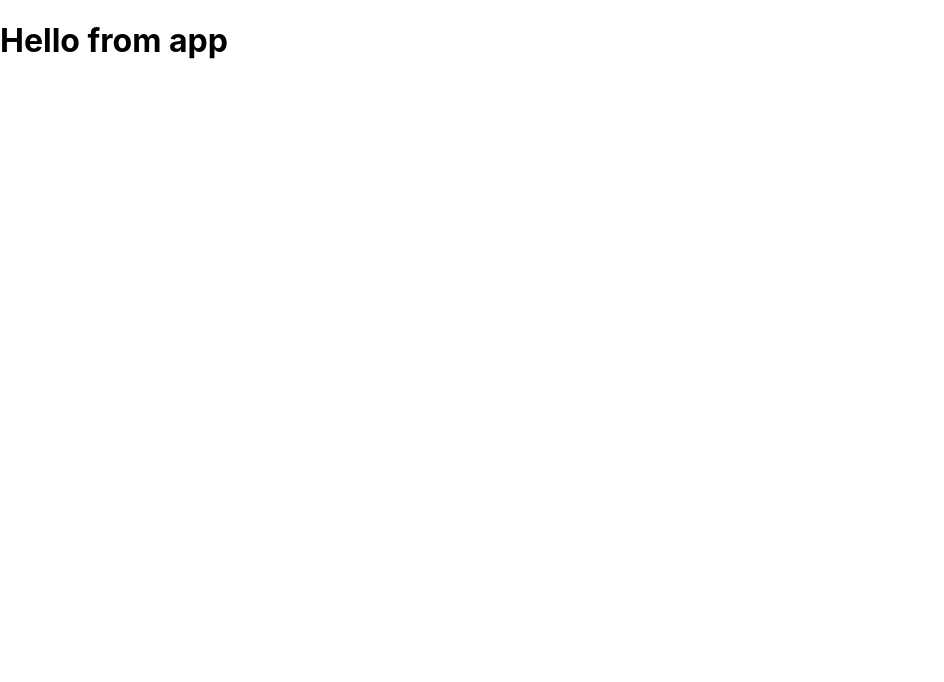
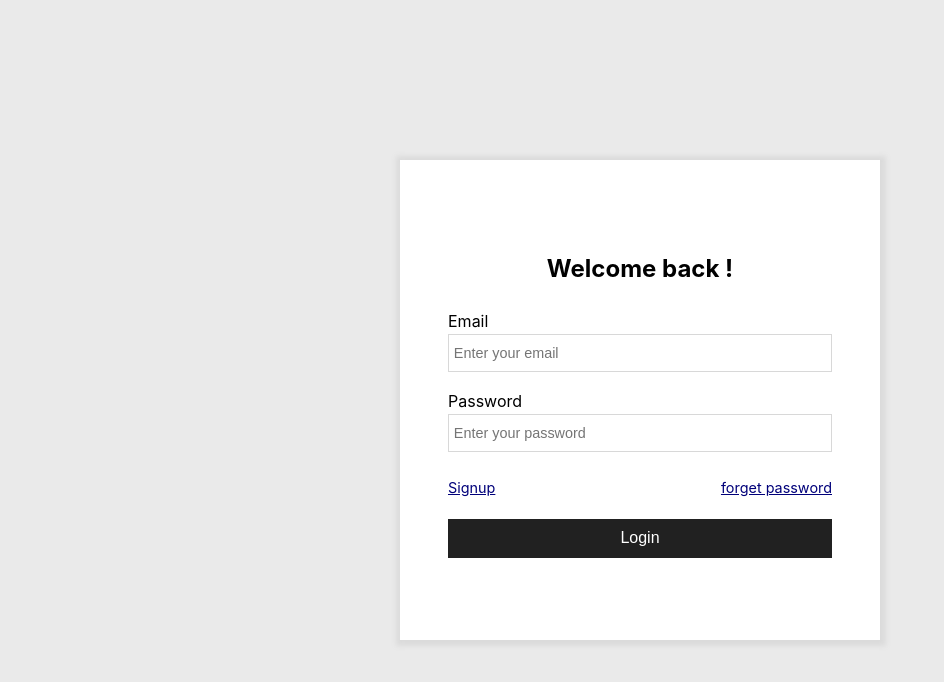
Before and after one commit to Vipuldamre26/Chaintech_Network_Assignment, a React (Vite) app: page /login in a window 1280 px wide. Shown: the top 682 px of the page, without its empty margins (0-944 px from the left). Built offline with nearby package versions, Linux system fonts and the light colour scheme.

Commit message:
created login and signup page

```diff
--- a/package.json
+++ b/package.json
@@ -11,7 +11,9 @@
   },
   "dependencies": {
     "react": "^18.3.1",
-    "react-dom": "^18.3.1"
+    "react-dom": "^18.3.1",
+    "react-redux": "^9.1.2",
+    "react-router-dom": "^6.27.0"
   },
   "devDependencies": {
     "@eslint/js": "^9.13.0",
--- a/src/App.jsx
+++ b/src/App.jsx
@@ -1,10 +1,11 @@
 import './App.css';
+import Dashboard from './components/DashboardPage/Dashboard';
 
 function App() {
 
   return (
     <div className="app">
-      <h1>Hello from app</h1>
+      <Dashboard />
     </div>
   )
 }
--- /dev/null
+++ b/src/components/DashboardPage/Dashboard.jsx
@@ -0,0 +1,11 @@
+import React from 'react'
+
+const Dashboard = () => {
+  return (
+    <div className='dashboard'>
+        <h1>Hello from dashboard</h1>
+    </div>
+  )
+}
+
+export default Dashboard
--- a/src/components/LoginPage/Login.jsx
+++ b/src/components/LoginPage/Login.jsx
@@ -1,12 +1,39 @@
+import { useNavigate } from 'react-router-dom';
 import './login.css';
 
 const Login = () => {
-    return(
-        <div className="login">
-            <h1>hello from login page</h1>
+
+    // navigate for routing the pages
+    const navigate = useNavigate();
+
+    return (
+
+
+        <div className="main">
+            <form className="form">
+                <h2>Welcome back !</h2>
+
+                <div className="field">
+                    <label htmlFor="email">Email</label>
+                    <input type="email" name="email" id="email" placeholder='Enter your email' />
+                </div>
+
+                <div className="field">
+                    <label htmlFor="password">Password</label>
+                    <input type="password" name="password" id="password" placeholder='Enter your password' />
+
+                </div>
+
+                <div className="field2">
+                    <p onClick={() => navigate('/signup')} >Signup</p>
+                    <p>forget password</p>
+                </div>
+
+                <button type='submit'>Login</button>
+            </form>
         </div>
     )
 }
 
 
-export default LoginPage
+export default Login
--- a/src/components/LoginPage/login.css
+++ b/src/components/LoginPage/login.css
@@ -0,0 +1,78 @@
+.main{
+    width: 100%;
+    height: 100vh;
+    display: flex;
+    align-items: center;
+    justify-content: center;
+    background-color: rgb(234, 234, 234);
+}
+
+.main .form{
+    width: 30rem;
+    height: 30rem;
+    background-color: rgb(255, 255, 255);
+    display: flex;
+    align-items: center;
+    justify-content: center;
+    flex-direction: column;
+    box-shadow: 1px 1px 5px 5px rgb(219, 219, 219);
+}
+
+.main .form:hover{
+    box-shadow: 1px 1px 5px 5px rgb(213, 213, 213);
+}
+
+.main .form .field{
+    width: 80%;
+    margin: 0.5rem auto;
+    height: 4rem;
+    display: flex;
+    align-items: right;
+    justify-content: center;
+    flex-direction: column;
+}
+
+.main .form .field input{
+    height: 2rem;
+    padding: 0.2rem 0.3rem;
+    border: 1px solid rgb(216, 216, 216);
+    margin: 0.2rem 0;
+    font-size: 0.9rem;
+}
+
+.main .form .field input:focus{
+    outline: none;
+}
+
+
+.main .form .field2{
+    width: 80%;
+    margin: 0.5rem auto;
+    height: 2rem;
+    display: flex;
+    align-items: center;
+    justify-content: space-between;
+    font-size: 0.9rem;
+    cursor: pointer;
+    color: rgb(0, 0, 122);
+    text-decoration: underline;
+    font-weight: 400;
+}
+
+.main .form button{
+    width: 80%;
+    margin: 0.5rem auto;
+    height: 2.4rem;
+    background-color: rgb(33, 33, 33);
+    display: flex;
+    align-items: center;
+    justify-content: center;
+    color: white;
+    cursor: pointer;
+    border: none;
+    font-size: 1rem;
+}
+
+.main .form button:hover{
+    box-shadow: 1px 1px 10px 1px rgb(146, 146, 146);
+}
--- a/src/components/SignupPage/Signup.jsx
+++ b/src/components/SignupPage/Signup.jsx
@@ -1,11 +1,42 @@
 import React from 'react'
+import { useNavigate } from 'react-router-dom'
+import '../LoginPage/login.css';
 
 const Signup = () => {
-  return (
-    <div className="signup">
-            <h1>hello from signup page</h1>
+
+    // navigate for routing the pages
+    const navigate = useNavigate();
+
+    return (
+        <div className="main">
+            <div className="form">
+                <h2> Create your account</h2>
+                <div className="field">
+                    <label htmlFor="text">Name</label>
+                    <input type="text" name="text" id="text" placeholder='Enter your name'  />
+
+                </div>
+
+                <div className="field">
+                    <label htmlFor="email">Email</label>
+                    <input type="email" name="email" id="email" placeholder='Enter your email'  />
+                </div>
+
+                <div className="field">
+                    <label htmlFor="password">Password</label>
+                    <input type="password" name="password" id="password" placeholder='Enter your password'  />
+
+                </div>
+
+                <div className="field2">
+                    <p  onClick={() => navigate('/login')}>Login</p>
+                    <p>forget password</p>
+                </div>
+
+                <button>Signup</button>
+            </div>
         </div>
-  )
+    )
 }
 
 export default Signup
--- a/src/main.jsx
+++ b/src/main.jsx
@@ -2,10 +2,17 @@
 import { createRoot } from 'react-dom/client'
 import './index.css'
 import App from './App.jsx'
-// import
+// import { Provider } from 'react-redux'
+import { BrowserRouter, Route, Routes } from 'react-router-dom';
+import Login from './components/LoginPage/Login.jsx';
+import Signup from './components/SignupPage/Signup.jsx';
 
 createRoot(document.getElementById('root')).render(
-  // <StrictMode>
-    <App />
-  // </StrictMode>,
+  <BrowserRouter>
+    <Routes>
+      <Route path='/' element={<App />} />
+      <Route path='/login' element={<Login />} />
+      <Route path='/signup' element={<Signup />} />
+    </Routes>
+  </BrowserRouter>
 )
```
Also changed, not shown: src/components/DashboardPage/dashboard.css (added), 1 other file (tests, documents, lock files or other folders).
